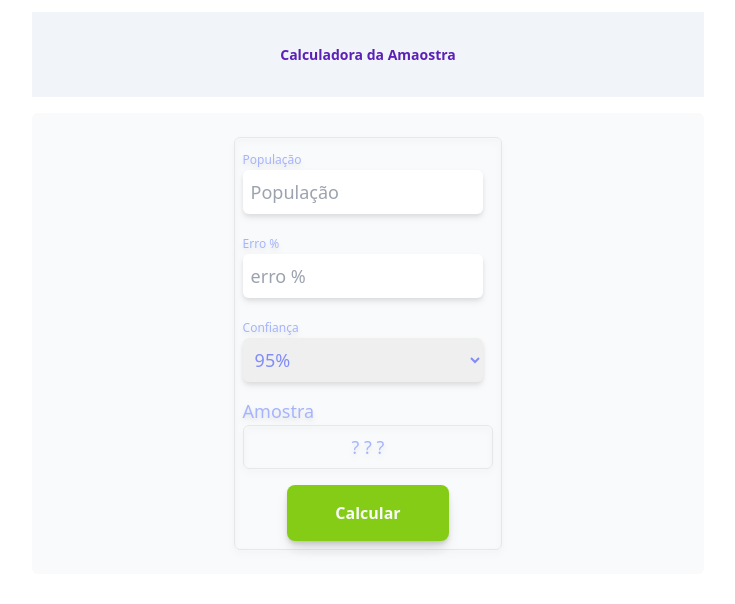
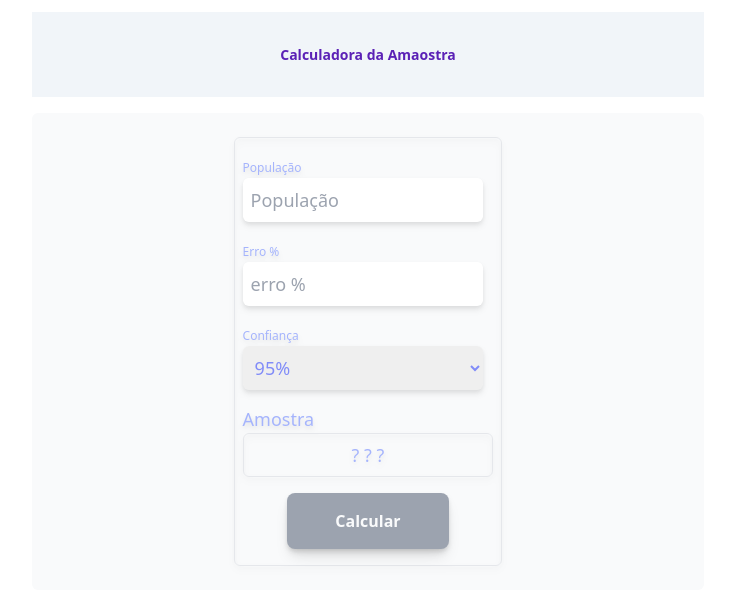
Before and after one commit to andermsilva/calc_amostra, a Next.js app: page / in a window 1280 px wide. Shown: the top 604 px of the page, without its empty margins (272-1007 px from the left). Built offline with nearby package versions, Linux system fonts and the light colour scheme.

Commit message:
layout v1.02

```diff
--- a/pages/components/CardForm/index.js
+++ b/pages/components/CardForm/index.js
@@ -12,6 +12,8 @@ const CardForm = () => {
     })
     const [result,setResult] = useState({});
     const calcular = async ()=>{
+      //  if(form.confia!='' && form.erro!=''&& form.amostra != ''){
+
             try{
                 const response = await fetch('/api/calc_erro',{
                         method: 'POST',
@@ -21,10 +23,18 @@ const CardForm = () => {
 
                     setResult(data);
 
+
+
                 }catch(err){
 
                 }
+      /*   }else{
+            alert('erro');
+            let msg = 'Preencha todos os camposs';
 
+            setForm(form.amostra= msg)
+        }
+ */
     }
 
     const onChange = evt => {
@@ -41,7 +51,7 @@ const CardForm = () => {
 
     }
     return (
-        <div className='w-2/5 h-auto drop-shadow-md border-x border-y rounded-md px-2 text-indigo-400 py-2'>
+        <div className='w-2/5 h-auto drop-shadow-md border-x border-y rounded-md px-2 text-indigo-400 py-4'>
 
             <label className='text-indigo-300 text-font-input'>População</label><br />
             <input className='h-11 w-60 focus:outline-none px-2 text-lg mb-4 rounded-md'
@@ -89,10 +99,10 @@ const CardForm = () => {
             </div>
             <div className=' w-full text-center'>
 
-            <button onClick={calcular} className='bg-lime-500
+            <button onClick={calcular} className='bg-gray-400
                                         px-12 py-4 font-bold
                                         text-gray-50 rounded-lg
-                                        shadow-lg hover:shadow  active:bg-lime-600'>
+                                        shadow-lg hover:shadow  active:bg-gray-300'>
                 Calcular
             </button>
             </div>
```
Lines whose indentation alone changed are shown as unchanged.
